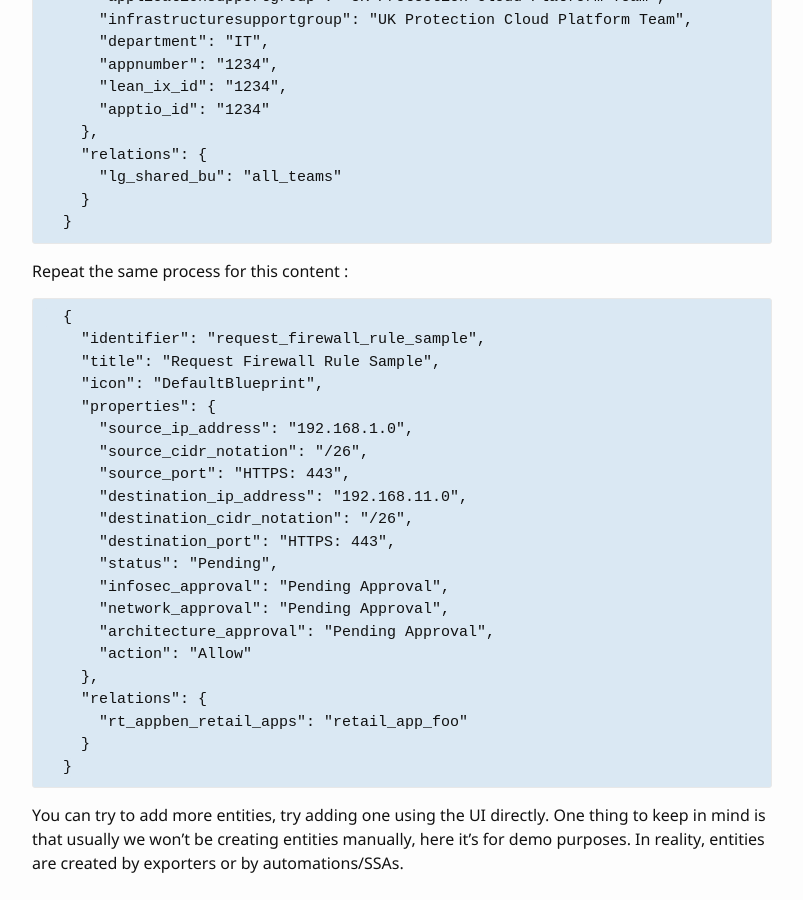
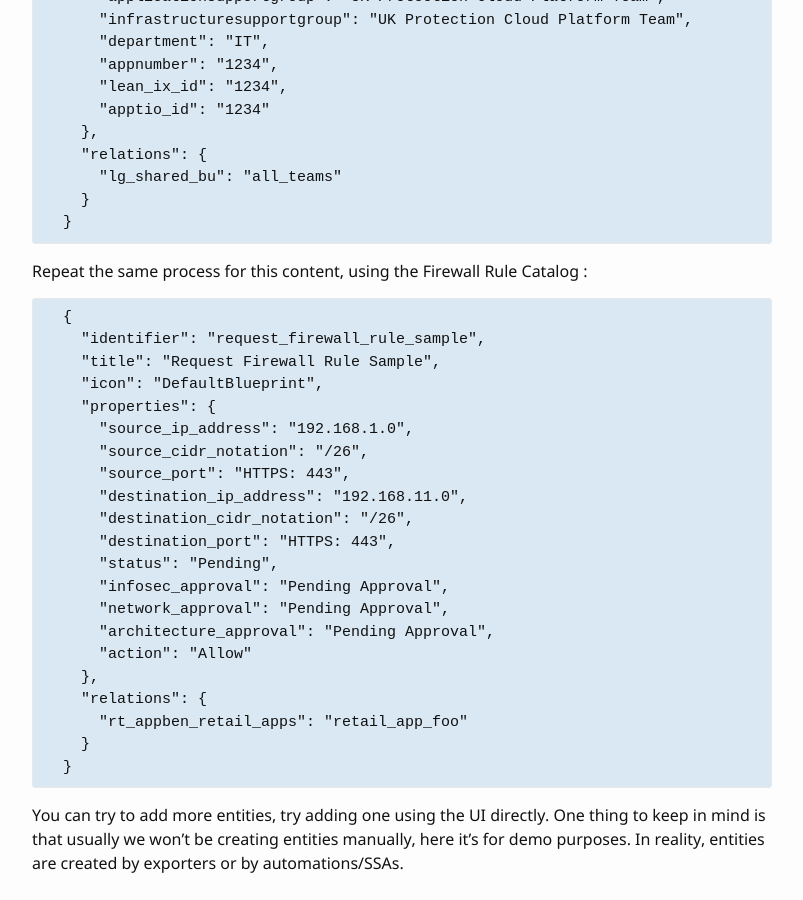
Before and after one commit to port-experimental/landg-workshop, a Jekyll site: the page built from 0-prep.md, in a window 1280 px wide and 900 px high, scrolled down 9245 px. Shown: the whole window, without its empty margins (238-1041 px from the left). Built offline with Jekyll 4.4.1, drawn with Linux system fonts in a browser that asks for light colours.

Commit message:
polishing

````diff
--- a/0-prep.md
+++ b/0-prep.md
@@ -368,7 +368,7 @@ Enable "Json Mode" and paste the following content :
   }
   ```
 
-  Repeat the same process for this content :
+  Repeat the same process for this content, using the Firewall Rule Catalog :
 
   ```
   {
````
